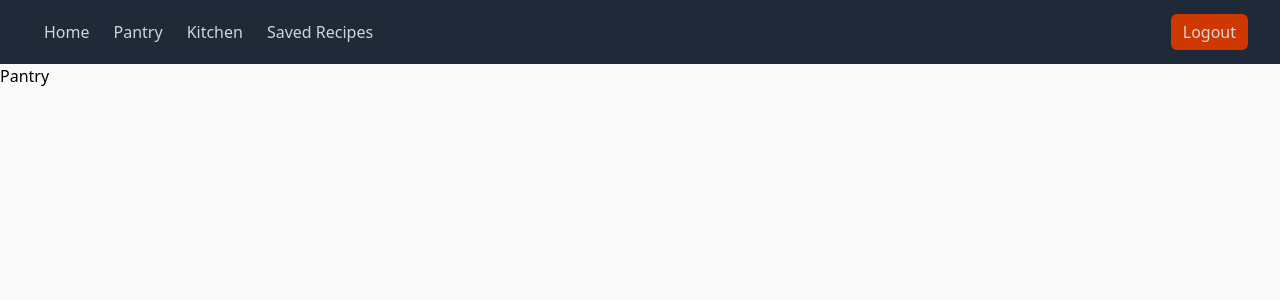
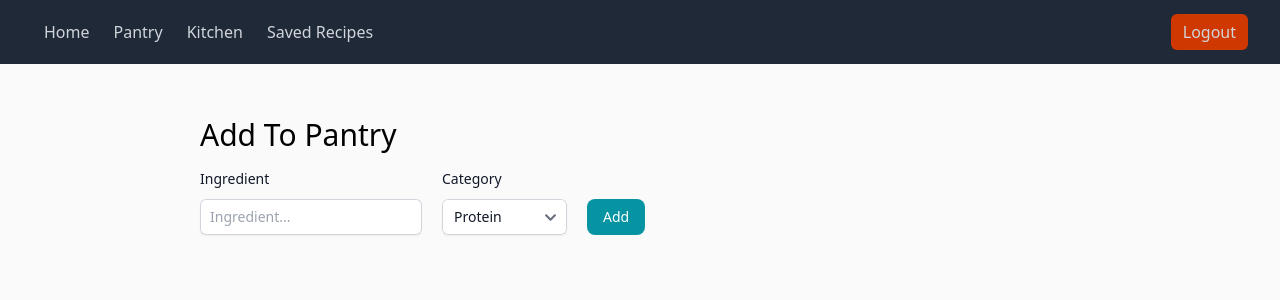
Before and after one commit to monysary/i-m-hungry-recipe-app, a Next.js app: page /pantry in a window 1280 px wide. Shown: the top 300 px of the page. Built offline with nearby package versions, Linux system fonts and the light colour scheme; sample sign-in values are in the browser's storage.

Commit message:
created ui for form to add ingredients to pantry

```diff
--- a/src/components/recipeCard.js
+++ b/src/components/recipeCard.js
@@ -29,7 +29,7 @@ function RecipeCard() {
                         <dd className="mt-1 text-sm leading-6 text-gray-700 sm:col-span-2 sm:mt-0">
                             {instructions.map((instruction) => {
                                 return (
-                                    <div>
+                                    <div key={instruction}>
                                         {instruction}
                                     </div>
                                 )
--- a/src/pages/kitchen.js
+++ b/src/pages/kitchen.js
@@ -60,7 +60,7 @@ function Kitchen() {
                         <button type="submit" className="text-white absolute right-2.5 bottom-2.5 bg-teal-500 hover:bg-teal-600 focus:ring-4 focus:outline-none focus:ring-teal-300 font-medium rounded-lg text-sm px-4 py-2">Search</button>
                     </div>
                 </form> */}
-                <div className="md:text-[30px] text-[16px] mb-[10px]">Select Ingredients</div>
+                <div className="md:text-[30px] text-[16px] mb-[10px]">Selected Ingredients</div>
                 <div className="mb-[10px]">!----- List of available ingredients goes here -----!</div>
                 <button type="button" className="text-white bg-teal-500 hover:bg-teal-600 focus:ring-4 focus:ring-teal-300 font-medium rounded-lg text-sm px-5 py-2.5 mr-2 mb-2">Generate Recipe</button>
                 <RecipeCard />
--- a/src/pages/pantry.js
+++ b/src/pages/pantry.js
@@ -17,7 +17,47 @@ function Pantry() {
             <Head>
                 <title>Checking out the pantry...</title>
             </Head>
-            <div>Pantry</div>
+            <div className="min-h-full md:px-[200px] px-6 py-12">
+                <div className="md:text-[30px] text-[16px] mb-[10px]">Add To Pantry</div>
+                <form className="flex items-end">
+                    <div>
+                        <label className="block text-sm font-medium leading-6 text-gray-900">
+                            Ingredient
+                        </label>
+                        <div className="mt-2">
+                            <input
+                                name="ingredient"
+                                placeholder="Ingredient..."
+                                required
+                                className="block w-full px-[10px] rounded-md border-0 py-1.5 text-gray-900 shadow-sm ring-1 ring-inset ring-gray-300 placeholder:text-gray-400 focus:ring-teal-500 focus:border-teal-500 sm:text-sm sm:leading-6"
+                            />
+                        </div>
+                    </div>
+
+                    <div className="ml-[20px]">
+                        <label className="block text-sm font-medium leading-6 text-gray-900">
+                            Category
+                        </label>
+                        <div className="mt-2">
+                            <select
+                                name="category"
+                                placeholder="Select category"
+                                className="block w-full rounded-md border-0 py-1.5 text-gray-900 shadow-sm ring-1 ring-inset ring-gray-300 focus:ring-teal-500 focus:border-teal-500 sm:max-w-xs sm:text-sm sm:leading-6"
+                            >
+                                <option>Protein</option>
+                                <option>Vegetables</option>
+                                <option>Fruits</option>
+                                <option>Dairy</option>
+                                <option>Butter/Oil</option>
+                                <option>Spice</option>
+                                <option>Seasoning</option>
+                                <option>Other</option>
+                            </select>
+                        </div>
+                    </div>
+                    <button type="submit" className="ml-[20px] text-white bg-teal-500 hover:bg-teal-600 focus:ring-4 focus:outline-none focus:ring-teal-300 font-medium rounded-lg text-sm px-4 py-2">Add</button>
+                </form>
+            </div>
         </>
     )
 }
```
